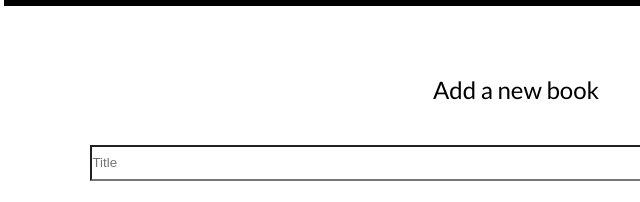
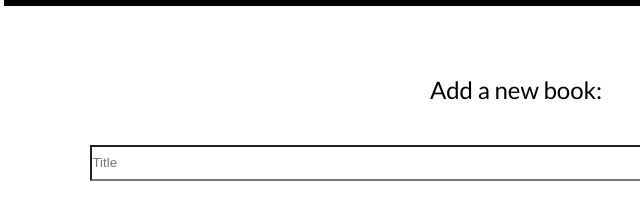
Before and after one commit to porag-m06/Awesome-Books-Ometman-Porag, a website: page index.html in a window 1280 px wide. Shown: the part 138-340 px from the top of the page, 124-764 px from the left. Drawn offline with Linux system fonts and the light colour scheme.

Commit message:
index.html updated

```diff
--- a/index.html
+++ b/index.html
@@ -15,7 +15,7 @@
 
     </section>
     <section class="add-books-section">
-      <h2 class="heading-title">Add a new book </h2>
+      <h2 class="heading-title">Add a new book:</h2>
       <form id="new-bk">
         <p class="title-input order0">
           <input id="bk-title" type="text" name="title" placeholder="Title" required />
```
